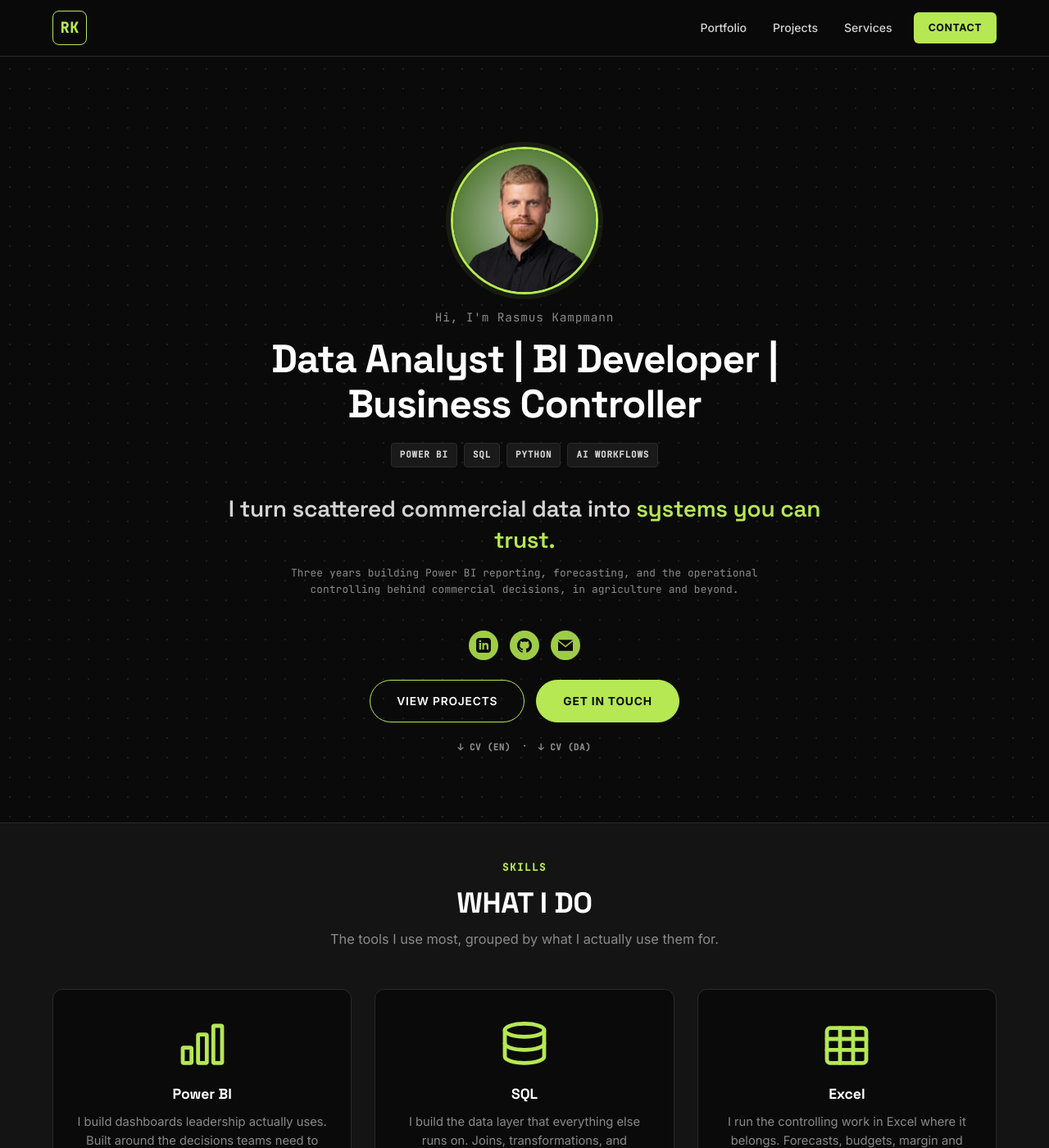
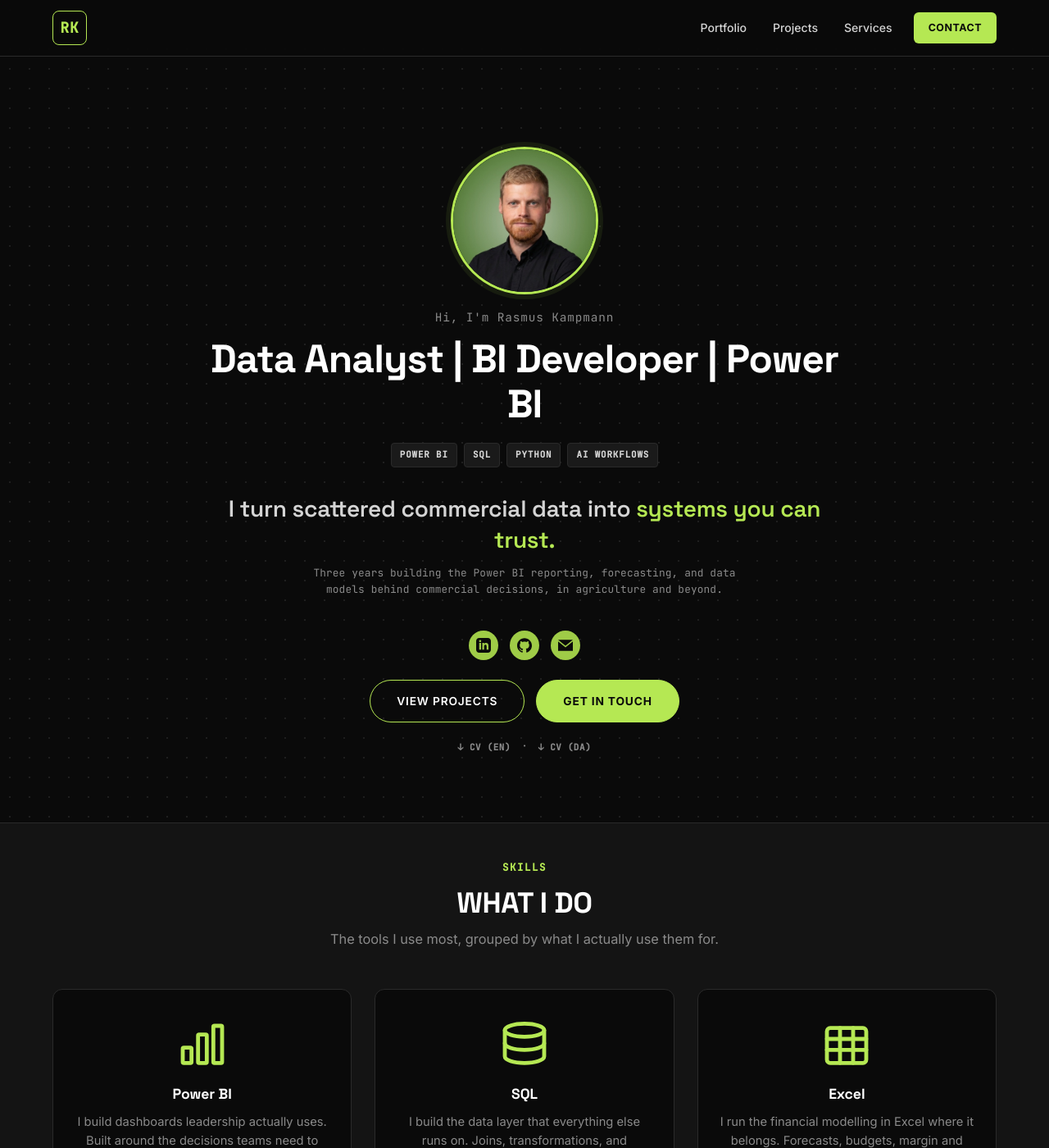
Before and after one commit to rasmuskampmann1998/rasmuskampmann.com, a Jekyll site: the page built from index.md, in a window 1280 px wide and 1400 px high. Shown: the whole window at 82% size. Built offline with Jekyll 4.4.1, drawn with Linux system fonts in a browser that asks for light colours; some of the changed text lies outside the part shown.

Commit message:
Drop business-controller positioning; sync Veginova experience to LinkedIn
Remove "business controller" / "controlling" framing from all 8 site
locations (tagline, meta description, hero H1 + subtext, Excel card,
About/Veginova line, availability line, footer) after closing that
positioning lane. Reword to data-analyst / BI-developer / Power BI.

Split the single Veginova timeline card into two past roles matching
LinkedIn: Data Analyst & BI Specialist (May 2025–Feb 2026) and Marketing
Specialist & RevOps (Aug 2023–May 2025). Current Jun 2026–Present role
stays in the About section.

Co-Authored-By: Claude Opus 4.8 <noreply@anthropic.com>

```diff
--- a/_config.yml
+++ b/_config.yml
@@ -1,6 +1,6 @@
 title: Rasmus Kampmann
-tagline: Data Analyst · BI Developer · Business Controller
-description: I turn scattered commercial data into systems you can trust. Data analyst, BI developer, and business controller building the Power BI reporting, forecasting, and controlling behind commercial decisions. Power BI · SQL · Python.
+tagline: Data Analyst · BI Developer · Power BI
+description: I turn scattered commercial data into systems you can trust. Data analyst and BI developer building the Power BI reporting, forecasting, and analytics behind commercial decisions. Power BI · SQL · Python.
 baseurl: ""
 url: "https://rasmuskampmann.com"
 
--- a/_includes/footer.html
+++ b/_includes/footer.html
@@ -3,7 +3,7 @@
     <div class="footer-grid">
       <div class="footer-brand">
         <span class="footer-logo">RK</span>
-        <p><strong style="color: var(--text-primary);">Rasmus Kampmann</strong><br />Data Analyst, BI Developer &amp; Business Controller. Power BI, SQL, Python.</p>
+        <p><strong style="color: var(--text-primary);">Rasmus Kampmann</strong><br />Data Analyst &amp; BI Developer. Power BI, SQL, Python.</p>
       </div>
       <div class="footer-col">
         <h4>Site</h4>
--- a/index.md
+++ b/index.md
@@ -9,7 +9,7 @@ title: Home
       <img src="{{ '/assets/images/me/hero-portrait.jpg?v=3' | relative_url }}" alt="Rasmus Kampmann" onerror="this.src='{{ '/assets/images/me/headshot.jpg' | relative_url }}'" />
     </div>
     <p class="hero-name">Hi, I'm Rasmus Kampmann</p>
-    <h1>Data Analyst | BI Developer | Business Controller</h1>
+    <h1>Data Analyst | BI Developer | Power BI</h1>
     <ul class="hero-stack">
       <li>Power BI</li>
       <li>SQL</li>
@@ -17,7 +17,7 @@ title: Home
       <li>AI workflows</li>
     </ul>
     <p class="hero-slogan">I turn scattered commercial data into <span class="highlight">systems you can trust.</span></p>
-    <p class="hero-background">Three years building Power BI reporting, forecasting, and the operational controlling behind commercial decisions, in agriculture and beyond.</p>
+    <p class="hero-background">Three years building the Power BI reporting, forecasting, and data models behind commercial decisions, in agriculture and beyond.</p>
     <div class="hero-social">
       <a href="{{ site.author.linkedin }}" target="_blank" rel="noopener" aria-label="LinkedIn">
         <svg viewBox="0 0 24 24" fill="currentColor"><path d="M19 0h-14c-2.761 0-5 2.239-5 5v14c0 2.761 2.239 5 5 5h14c2.762 0 5-2.239 5-5v-14c0-2.761-2.238-5-5-5zm-11 19h-3v-11h3v11zm-1.5-12.268c-.966 0-1.75-.79-1.75-1.764s.784-1.764 1.75-1.764 1.75.79 1.75 1.764-.783 1.764-1.75 1.764zm13.5 12.268h-3v-5.604c0-3.368-4-3.113-4 0v5.604h-3v-11h3v1.765c1.396-2.586 7-2.777 7 2.476v6.759z"/></svg>
@@ -83,7 +83,7 @@ title: Home
           </svg>
         </div>
         <h3>Excel</h3>
-        <p>I run the controlling work in Excel where it belongs. Forecasts, budgets, margin and customer profitability, and KPI definitions that hold across sales, operations, and production, modelled in the tool the business already uses.</p>
+        <p>I run the financial modelling in Excel where it belongs. Forecasts, budgets, margin and customer profitability, and KPI definitions that hold across sales, operations, and production, modelled in the tool the business already uses.</p>
       </div>
 
       <div class="skill-card">
@@ -148,7 +148,7 @@ title: Home
         <p>Hi, I'm Rasmus. I turn scattered commercial data into systems you can trust.</p>
         <p>I build the business intelligence, reporting, and financial analysis that turn scattered commercial and operational data into decisions leadership can act on.</p>
         <p>My background is in commercial operations, across sales, marketing, finance, and the day-to-day of running a business. That's what sets the work apart: I read the numbers from inside the business, so I know what they mean, where reporting breaks, and how sales, finance, and operations actually use them, because I've worked in those functions, not just reported on them.</p>
-        <p>At <strong>Veginova</strong>, an agricultural seed business, I own the BI and reporting stack across sales, operations, and production, and work across the financial and operational layer: forecasting, reporting, and the controlling leadership makes decisions on. The work cut reporting time by 10+ hours a week and lifted KPI accuracy by 40%+.</p>
+        <p>At <strong>Veginova</strong>, an agricultural seed business, I'm building the operating system behind the data, BI, and reporting the business runs on. It builds on the BI and reporting stack I already own here, now extended into the financial and operational layer: forecasting, reporting, and the analysis leadership makes decisions on. The work cut reporting time by 10+ hours a week and lifted KPI accuracy by 40%+.</p>
         <p><strong>How I work:</strong></p>
         <ul>
           <li>Build clean, consistent data structures as the foundation</li>
@@ -160,7 +160,7 @@ title: Home
         </ul>
         <p style="margin-top: 28px;"><strong>Stack:</strong> SQL, Python, Power BI, Excel, data modeling, ETL, web scraping, AI workflows. Hands-on across ERPs, CRMs, and spreadsheet/BI tools: the full commercial data layer.<br />On the AI side: I use AI to automate reporting and analysis, scrape and structure commercial data, and build agentic systems that surface information without manual work, using Claude Code, n8n, Python ML, RAG, and multi-LLM workflows.</p>
         <p>I replace manual spreadsheets and disconnected reporting with systems that run on their own and make the business easier to understand. The outcome teams hire me for: stop rebuilding reports every Monday, stop questioning the numbers, start making commercial decisions from data you trust.</p>
-        <p><em>Open to data, BI, and business controller roles in Denmark.</em></p>
+        <p><em>Open to data, BI, and Power BI developer roles in Denmark.</em></p>
       </div>
       <div class="about-two-col-photo">
         <img src="{{ '/assets/images/me/photo-2.jpg' | relative_url }}" alt="Rasmus Kampmann" loading="lazy" onerror="this.src='{{ '/assets/images/me/headshot.jpg' | relative_url }}'" />
@@ -192,8 +192,8 @@ title: Home
       </div>
 
       <div class="experience-card">
-        <p class="experience-date">Aug 2023 – Feb 2026 · Full-time · Hybrid</p>
-        <h4 class="experience-role">Data Analyst &amp; RevOps</h4>
+        <p class="experience-date">May 2025 – Feb 2026 · Full-time · Hybrid</p>
+        <h4 class="experience-role">Data Analyst &amp; BI Specialist</h4>
         <p class="experience-company">Veginova Seeds</p>
         <ul class="experience-bullets">
           <li>Owned the BI and reporting stack across sales, operations, and production. Built the finance source of truth, now extending to operations and forecasting.</li>
@@ -202,6 +202,17 @@ title: Home
           <li>Resolved data inconsistencies across inventory, sales, and production systems.</li>
         </ul>
         <p class="experience-stack"><strong>Stack:</strong> SQL · Power BI · Python · Excel · Clay · Claude Code</p>
+      </div>
+
+      <div class="experience-card">
+        <p class="experience-date">Aug 2023 – May 2025 · Full-time · Hybrid</p>
+        <h4 class="experience-role">Marketing Specialist &amp; RevOps</h4>
+        <p class="experience-company">Veginova Seeds</p>
+        <ul class="experience-bullets">
+          <li>B2B marketing and RevOps in agriculture, working with international wholesale, distributor, and grower customers.</li>
+          <li>Outbound lead sourcing, CRM hygiene, and lead scoring and prioritisation.</li>
+          <li>Trade-fair and grower-event sourcing, pipeline reporting, and channel attribution.</li>
+        </ul>
       </div>
 
       <div class="experience-card">
```
